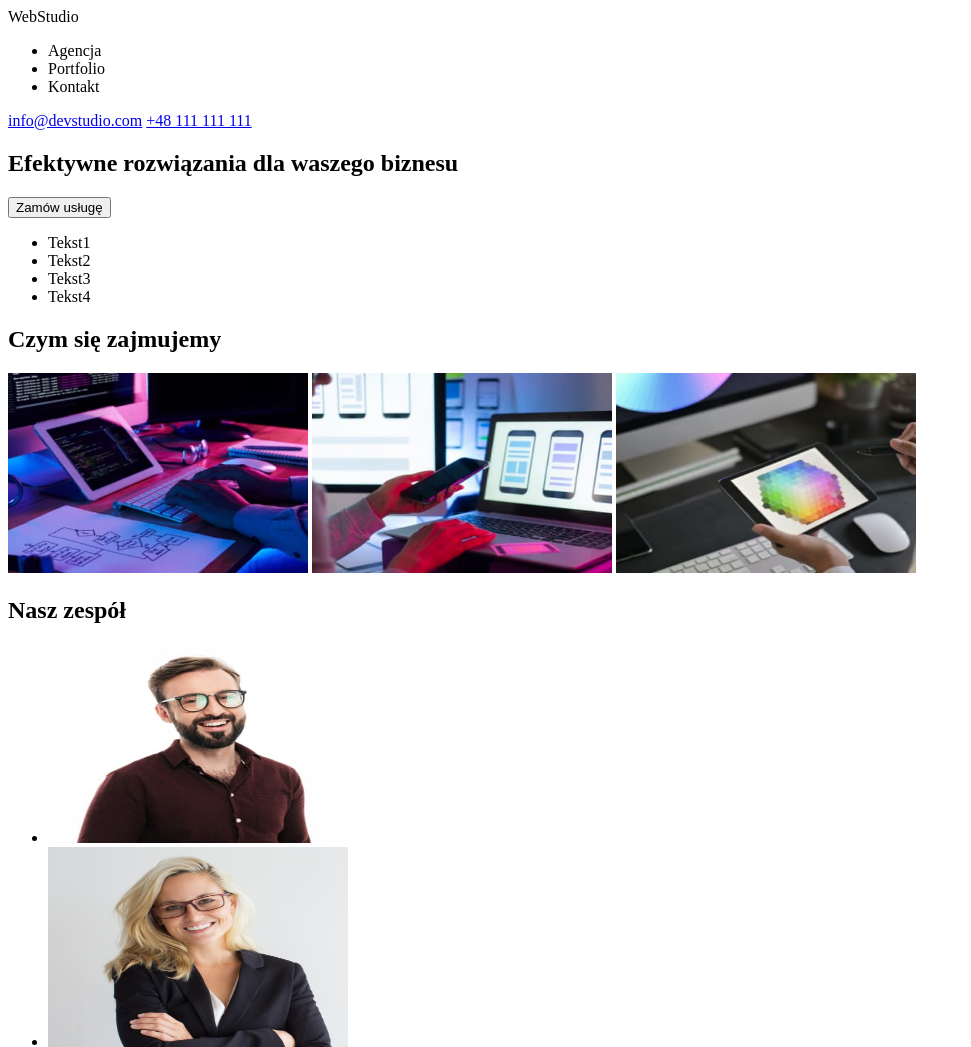
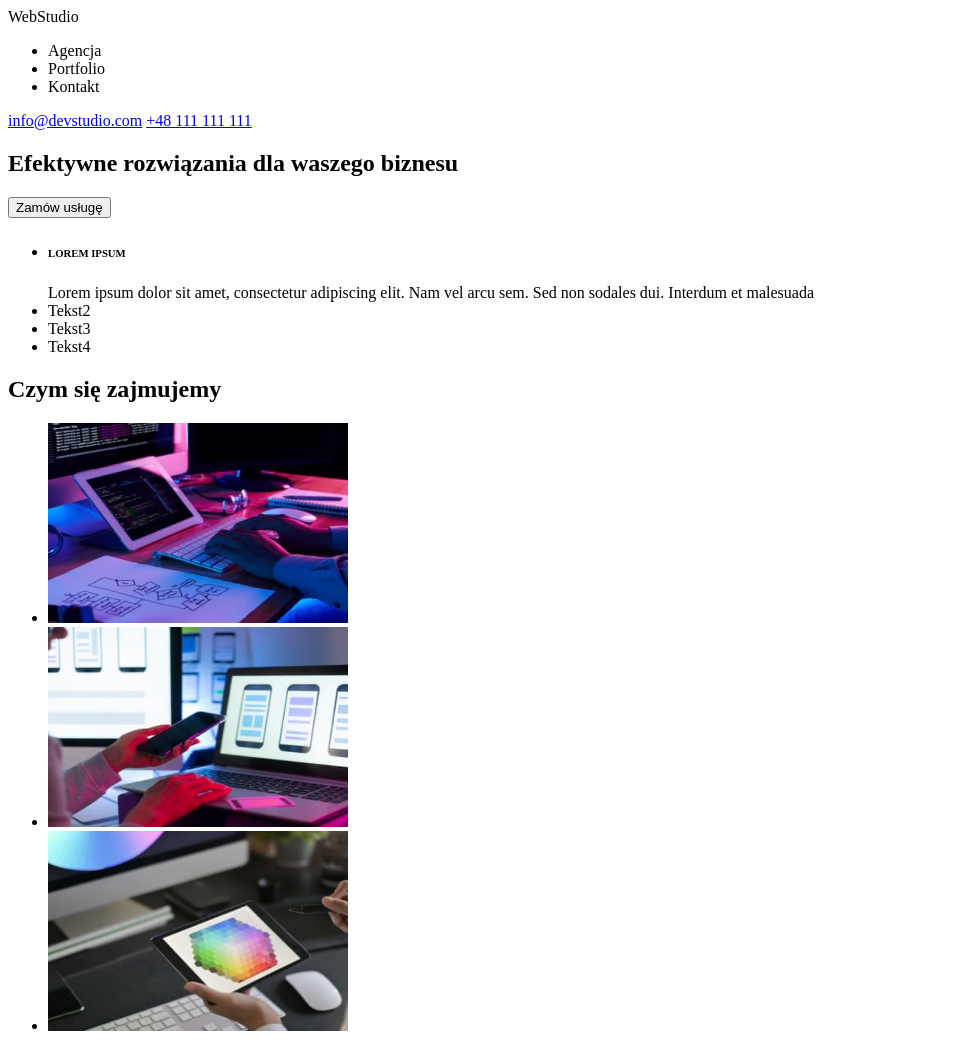
Before and after one commit to MattyEmAny/goit-markup-hw-01, a plain HTML site: page index.html in a window 1280 px wide. Shown: the top 1047 px of the page, without its empty margins (0-971 px from the left). Drawn offline with Linux system fonts and the light colour scheme.

Commit message:
Update index.html

```diff
--- a/index.html
+++ b/index.html
@@ -31,7 +31,11 @@
 
       <section>
         <ul>
-          <li>Tekst1</li>
+          <li>
+            <h6>LOREM IPSUM</h6>
+            Lorem ipsum dolor sit amet, consectetur adipiscing elit. Nam vel
+            arcu sem. Sed non sodales dui. Interdum et malesuada
+          </li>
           <li>Tekst2</li>
           <li>Tekst3</li>
           <li>Tekst4</li>
@@ -40,24 +44,32 @@
 
       <section>
         <h2>Czym się zajmujemy</h2>
+        <ul>
+          <li>
             <img
               width="300"
               height="200"
               src="./images/img1.jpg"
               alt="picture about"
             />
+          </li>
+          <li>
             <img
               width="300"
               height="200"
               src="./images/img2.jpg"
               alt="picture about"
             />
+          </li>
+          <li>
             <img
               width="300"
               height="200"
               src="./images/img3.jpg"
               alt="picture about"
             />
+          </li>
+        </ul>
       </section>
 
       <section>
```
Lines whose indentation alone changed are shown as unchanged.
